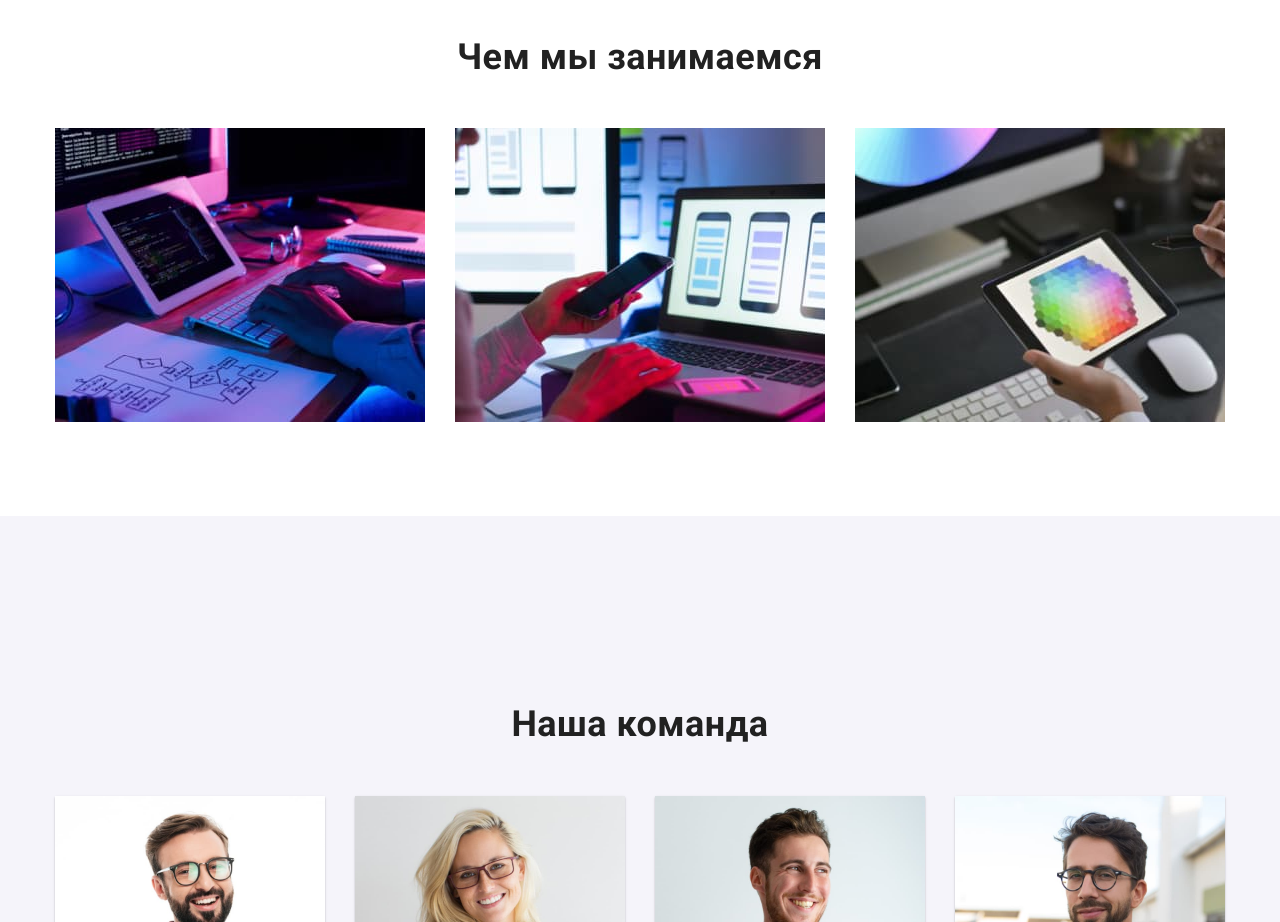
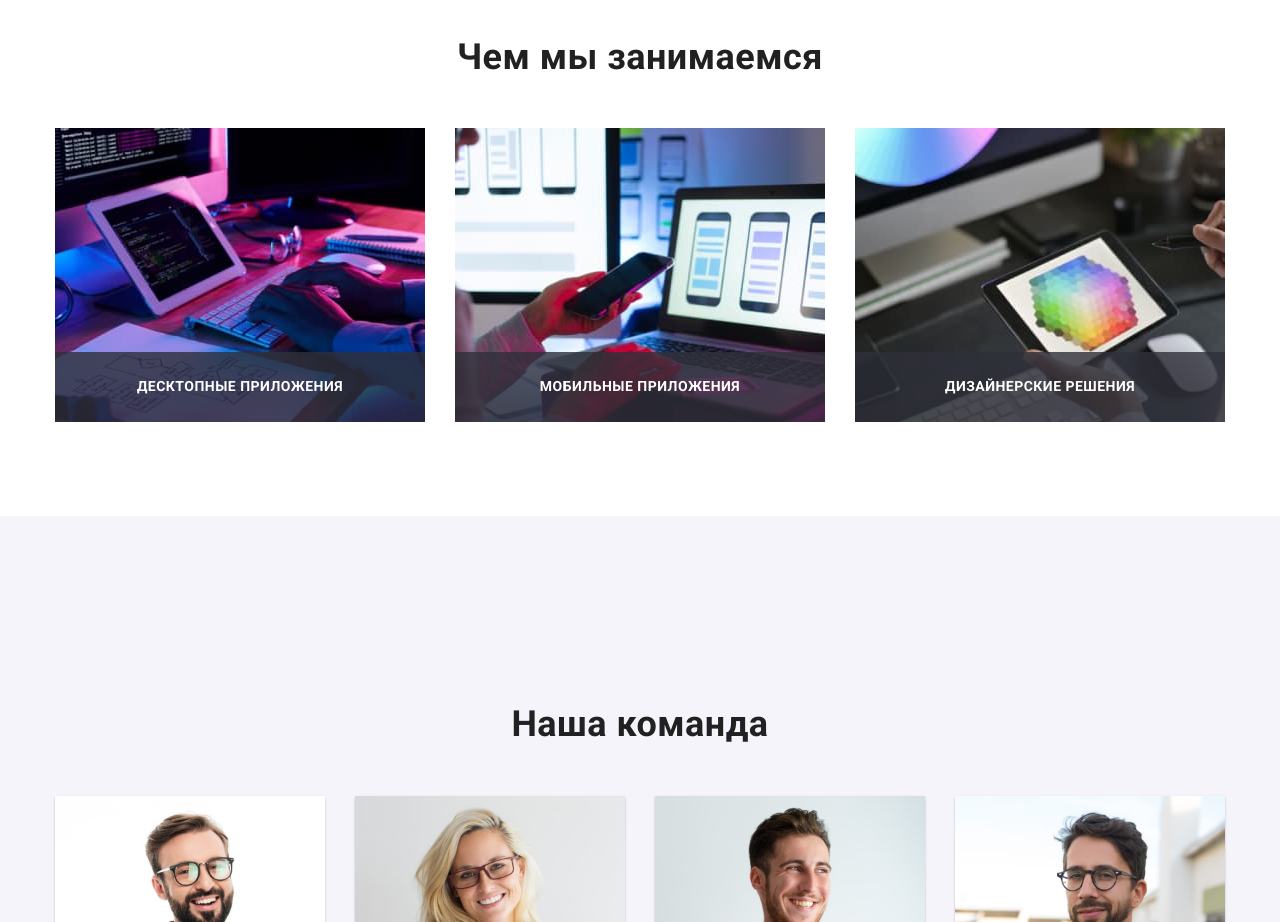
Before and after one commit to AlekseiBaliuk/goit-markup-hw-05, a plain HTML site: page index.html in a window 1280 px wide. Shown: the part 1080-2002 px from the top of the page. Drawn offline with nearby package versions, Linux system fonts and the light colour scheme.

Commit message:
Закончил оформление хедер и секцию чем мы занимаемся дз 5

```diff
--- a/css/styles.css
+++ b/css/styles.css
@@ -24,7 +24,13 @@ ul {
     margin: 0;
 }
 
-h1, h2, h3, h4, p {
+h1,
+h2,
+h3,
+h4,
+h5,
+h6,
+p {
     margin-top: 0;
     margin-bottom: 0;
 }
@@ -94,6 +100,8 @@ Header
 }
 
 .site-nav .link {
+    position: relative;
+
     display: block;
     padding-top: 32px;
     padding-bottom: 32px;
@@ -104,6 +112,22 @@ Header
     letter-spacing: 0.02em;
 
     color: var(--title-color);
+}
+
+
+.site-nav .link.current:after {
+    position: absolute;
+
+    display: block;
+    content: "";
+    width: 100%;
+    height: 4px;
+    left: 0;
+    bottom: -1px;
+
+    border-radius: 2px;
+    background: #2196F3;
+
 }
 
 /* Nav contacts */
@@ -275,6 +299,33 @@ Header
     font-size: 36px;
     line-height: 1.16;
     text-align: center;
+}
+
+.work-item {
+    position: relative;
+}
+
+.work-thumb {
+    position: absolute;
+    width: 370px;
+    height: 70px;
+    left: 0;
+    bottom: 0;
+
+    display: flex;
+    align-items: center;
+    justify-content: center;
+
+    background: rgba(47, 48, 58, 0.8);
+}
+
+.work-thumb-text {
+    font-weight: 700;
+    font-size: 14px;
+    line-height: 1.14;
+
+    text-transform: uppercase;
+    color: var(--main-white-color);
 }
 
 /* Team */
--- a/index.html
+++ b/index.html
@@ -25,6 +25,7 @@
           <a class="logo" href="./index.html" aria-label="Логотип сайта WebStudio"
             >Web<span class="logo-black" lang="en">Studio</span>
           </a>
+
           <ul class="site-nav">
             <li class="item">
               <a class="link current" href="./index.html">Студия</a>
@@ -36,6 +37,8 @@
               <a class="link" href="">Контакты</a>
             </li>
           </ul>
+
+          <div class="underline"></div>
         </nav>
 
         <ul class="nav-contacts">
@@ -137,6 +140,9 @@
                 width="370"
                 height="294"
               />
+              <div class="work-thumb">
+                <p class="work-thumb-text">Десктопные приложения</p>
+              </div>
             </li>
             <li class="work-item">
               <img
@@ -146,6 +152,9 @@
                 width="370"
                 height="294"
               />
+              <div class="work-thumb">
+                <p class="work-thumb-text">Мобильные приложения</p>
+              </div>
             </li>
             <li class="work-item">
               <img
@@ -155,6 +164,9 @@
                 width="370"
                 height="294"
               />
+              <div class="work-thumb">
+                <p class="work-thumb-text">Дизайнерские решения</p>
+              </div>
             </li>
           </ul>
         </div>
```
